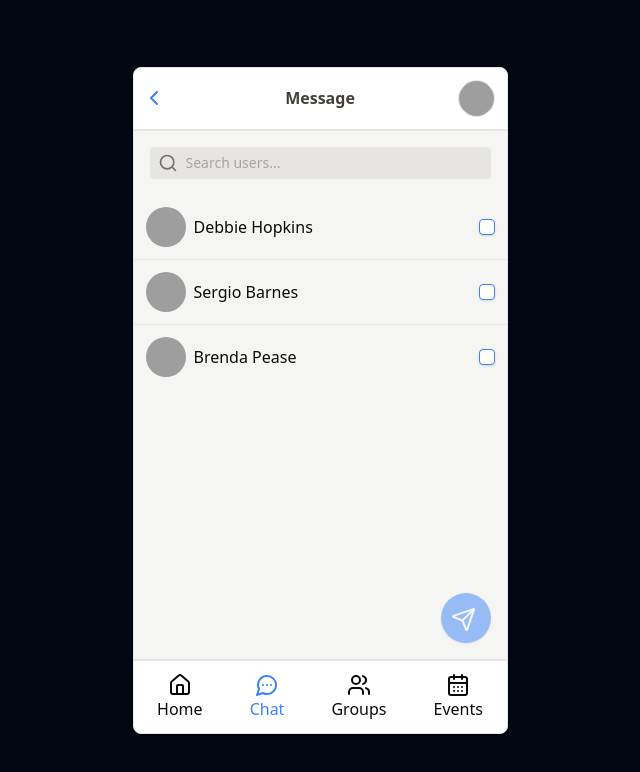
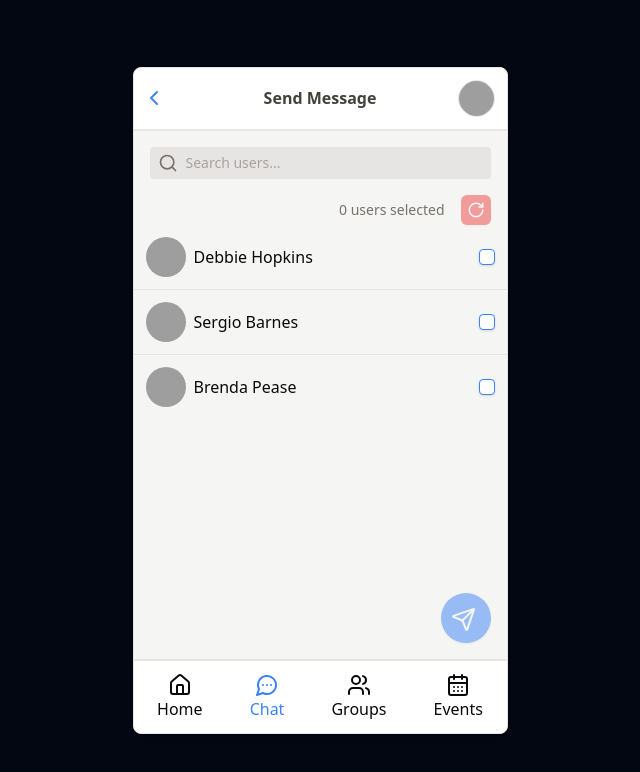
Before and after one commit to MatteoPM/481-Assignment, a React (Vite) app: page /chat/dms/create in a window 1280 px wide. Shown: the top 772 px of the page, without its empty margins (320-960 px from the left). Built offline with nearby package versions, Linux system fonts and the light colour scheme; grey boxes are pictures that could not be loaded.

Commit message:
34b3x4c5345gb45b 38

```diff
--- a/src/index.css
+++ b/src/index.css
@@ -12,7 +12,7 @@ body {
 
 @layer base {
   * {
-    @apply scrollbar;
+    @apply select-none scrollbar;
   }
 
   html {
--- a/src/pages/chat/_components/dmCard.tsx
+++ b/src/pages/chat/_components/dmCard.tsx
@@ -26,7 +26,10 @@ const DmCard = ({ dm, className }: { dm: PrivateChat; className?: string }) => {
 
       <div className="truncate">
         <span className="block truncate font-medium">
-          {participants.map((participant) => participant.username).join(", ")}
+          {participants
+            .map((participant) => participant.username)
+            .sort()
+            .join(", ")}
         </span>
         <p className="truncate text-sm text-stone-500">{lastMessage.message}</p>
       </div>
--- a/src/pages/chat/dms/Dms.tsx
+++ b/src/pages/chat/dms/Dms.tsx
@@ -13,11 +13,16 @@ function Dms() {
   const q = searchParams.get("q") || "";
 
   const filteredDms = data.privateChats.filter((dm) => {
+    if (dm.messages.length === 0) {
+      return false;
+    }
+
     const participantTitle = dm.participantIds
       .filter((id) => id !== data.currentUser.id)
       .map((id) =>
         data.users.find((user) => user.id === id)!.username.toLowerCase(),
       )
+      .sort()
       .join(", ");
 
     return participantTitle.includes(q.toLowerCase());
@@ -27,7 +32,7 @@ function Dms() {
     <>
       <Page title="Chat" headerContent={<ChatTabs value="private" />}>
         <div className="flex items-center gap-4">
-          <SearchBar placeholder="Search users..." />
+          <SearchBar placeholder="Search names..." />
 
           <Link
             to={"/chat/dms/create"}
@@ -39,10 +44,19 @@ function Dms() {
 
         {filteredDms.length > 0 && (
           <div className="mt-3 flex flex-col divide-y overflow-hidden rounded-md border bg-white shadow-sm">
-            {filteredDms.map((dm) => {
+            {filteredDms
+              .sort((a, b) =>
+                b.messages
+                  .at(-1)!
+                  .dateTime.localeCompare(a.messages.at(-1)!.dateTime),
+              )
+              .map((dm) => {
                 const dmId =
                   data.privateChats.find((privateChat) =>
-                  hasSameValues(privateChat.participantIds, dm.participantIds),
+                    hasSameValues(
+                      privateChat.participantIds,
+                      dm.participantIds,
+                    ),
                   )?.id ?? -1;
 
                 return (
@@ -55,8 +69,8 @@ function Dms() {
         )}
 
         {filteredDms.length === 0 && (
-          <div className="mt-8 text-center font-semibold text-muted-foreground">
-            No users found. Adjust your search query.
+          <div className="mt-8 text-balance text-center font-semibold text-muted-foreground">
+            No private messages found. Adjust your search query.
           </div>
         )}
       </Page>
--- a/src/pages/chat/dms/dm/createDm.tsx
+++ b/src/pages/chat/dms/dm/createDm.tsx
@@ -4,7 +4,7 @@ import { Button } from "@/components/ui/button";
 import { Checkbox } from "@/components/ui/checkbox";
 import { useData } from "@/hooks/useData";
 import { hasSameValues } from "@/lib/utils";
-import { Send } from "lucide-react";
+import { RotateCw, Send } from "lucide-react";
 import { useNavigate, useSearchParams } from "react-router-dom";
 import { useImmer } from "use-immer";
 
@@ -22,10 +22,25 @@ function CreateDm() {
 
   return (
     <>
-      <Page title="Message" showBackButton bodyClassname="p-0">
+      <Page title="Send Message" showBackButton bodyClassname="p-0">
         <div className="relative h-full">
           <div className="flex items-center gap-4 p-4">
             <SearchBar placeholder="Search users..." />
+          </div>
+
+          <div className="flex items-center justify-end gap-4 px-4 text-sm text-muted-foreground">
+            <span>
+              {ids.length} user{ids.length !== 1 ? "s" : ""} selected
+            </span>
+            <Button
+              size={"icon"}
+              variant={"destructive"}
+              disabled={ids.length === 0}
+              className="size-[30px]"
+              onClick={() => setIds([])}
+            >
+              <RotateCw className="size-[18px]" />
+            </Button>
           </div>
 
           {filteredUsers.length > 0 && (
@@ -79,7 +94,9 @@ function CreateDm() {
               );
 
               if (existingDm) {
-                navigate(`/chat/dms/${existingDm.id}`);
+                navigate(`/chat/dms/${existingDm.id}`, {
+                  replace: true,
+                });
               } else {
                 const id = data.privateChats.length;
 
```
Lines whose indentation alone changed are shown as unchanged.
